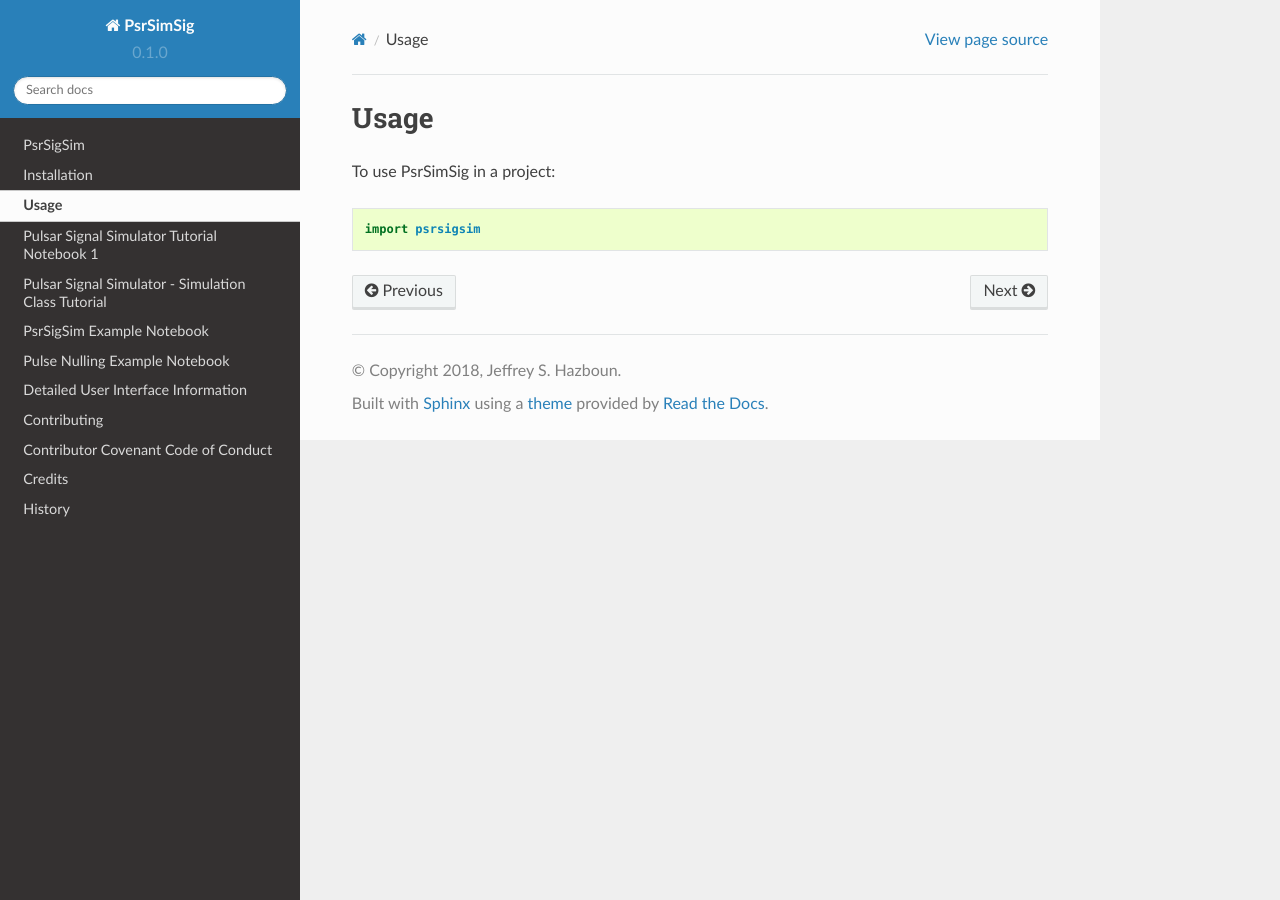
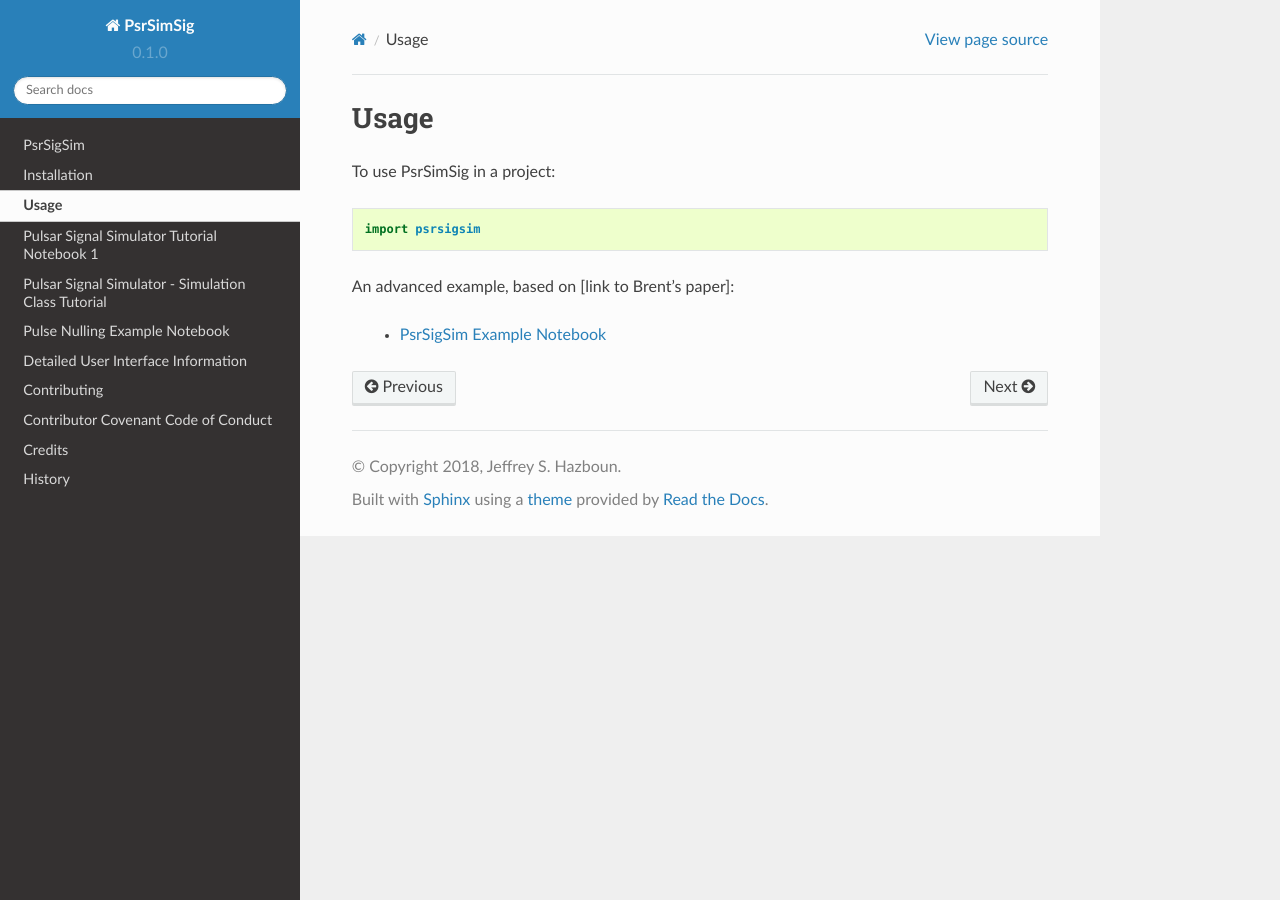
Before and after one commit to PsrSigSim/PsrSigSim, a Sphinx documentation site: the page built from docs/usage.rst, in a window 1280 px wide. Built offline with Sphinx 7.4.7 and the Read the Docs theme 2.0.0, drawn with Linux system fonts in a browser that asks for light colours.

```diff
--- a/docs/Pulse_Nulling_Example.rst
+++ b/docs/Pulse_Nulling_Example.rst
@@ -1,5 +1,3 @@
-.. module:: hasasia
-
 .. note:: This tutorial was generated from a Jupyter notebook that can be
           downloaded `here <_static/notebooks/Pulse_Nulling_Example.ipynb>`_.
 
--- a/docs/Simulate_Tutorial.rst
+++ b/docs/Simulate_Tutorial.rst
@@ -1,5 +1,3 @@
-.. module:: hasasia
-
 .. note:: This tutorial was generated from a Jupyter notebook that can be
           downloaded `here <_static/notebooks/Simulate_Tutorial.ipynb>`_.
 
--- a/docs/index.rst
+++ b/docs/index.rst
@@ -11,7 +11,6 @@ Contents:
    usage
    tutorial_1
    Simulate_Tutorial
-   full_pipeline_tutorial
    Pulse_Nulling_Example
    modules
    contributing
--- a/docs/tutorial_1.rst
+++ b/docs/tutorial_1.rst
@@ -1,6 +1,3 @@
-
-.. module:: hasasia
-
 .. note:: This tutorial was generated from a Jupyter notebook that can be
           downloaded `here <_static/notebooks/tutorial_1.ipynb>`_.
 
--- a/docs/usage.rst
+++ b/docs/usage.rst
@@ -5,3 +5,8 @@ Usage
 To use PsrSimSig in a project::
 
     import psrsigsim
+
+
+An advanced example, based on [link to Brent's paper]:
+
+  * :doc:`full_pipeline_tutorial`
```
Also changed, not shown: 1 other file.
